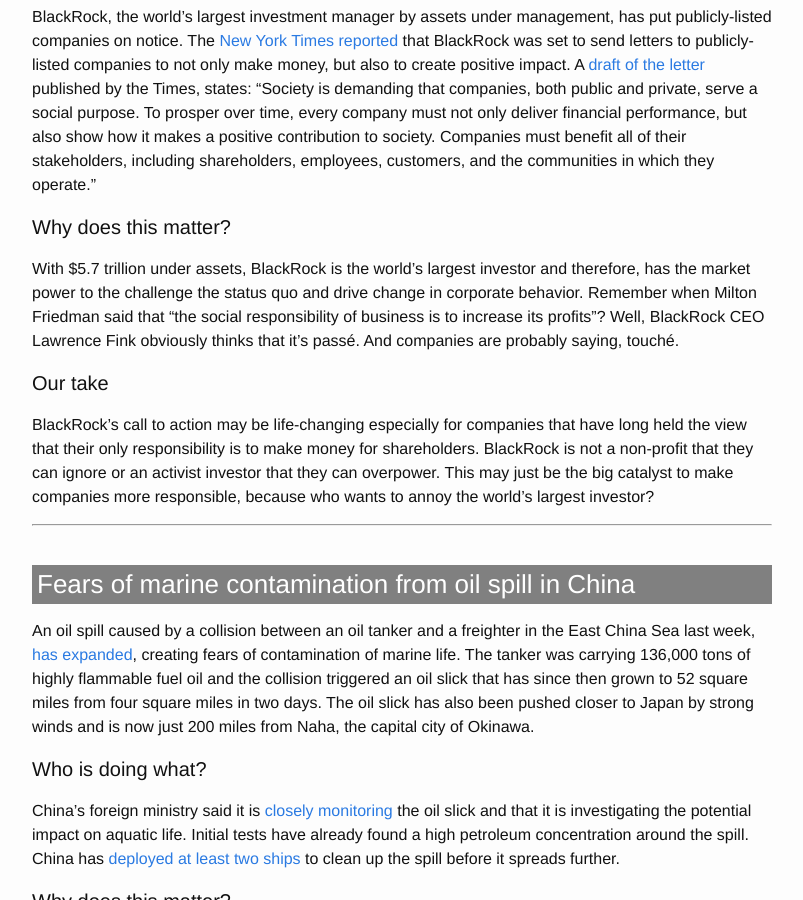
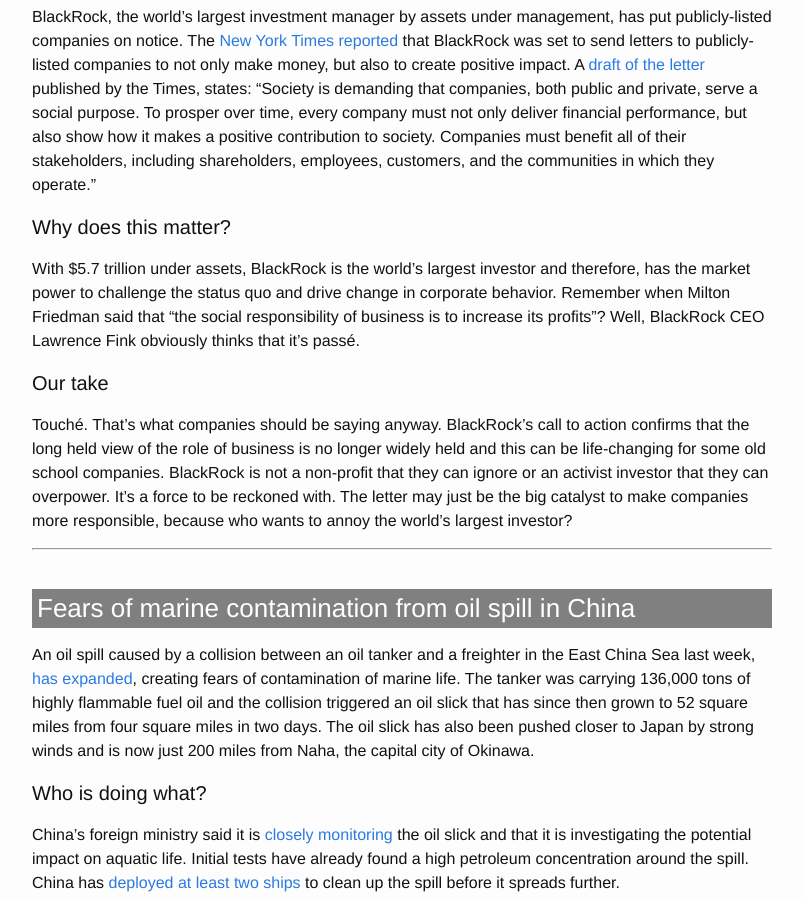
Before and after one commit to Sparkleleuk/Sustainability_Matters, a Jekyll site: the page built from _posts/2018-01-16-Blackrock-China.markdown, in a window 1280 px wide and 900 px high, scrolled down 335 px. Shown: the whole window, without its empty margins (238-1041 px from the left). Built offline with Jekyll 4.4.1, drawn with Linux system fonts in a browser that asks for light colours.

Commit message:
fix post

```diff
--- a/_posts/2018-01-16-Blackrock-China.markdown
+++ b/_posts/2018-01-16-Blackrock-China.markdown
@@ -12,11 +12,11 @@ BlackRock, the world's largest investment manager by assets under management, ha
 
 #### Why does this matter?
 
-With $5.7 trillion under assets, BlackRock is the world's largest investor and therefore, has the market power to the challenge the status quo and drive change in corporate behavior. Remember when Milton Friedman said that "the social responsibility of business is to increase its profits"? Well, BlackRock CEO Lawrence Fink obviously thinks that it's passé. And companies are probably saying, touché.
+With $5.7 trillion under assets, BlackRock is the world's largest investor and therefore, has the market power to challenge the status quo and drive change in corporate behavior. Remember when Milton Friedman said that "the social responsibility of business is to increase its profits"? Well, BlackRock CEO Lawrence Fink obviously thinks that it's passé.
 
 #### Our take
 
-BlackRock's call to action may be life-changing especially for companies that have long held the view that their only responsibility is to make money for shareholders. BlackRock is not a non-profit that they can ignore or an activist investor that they can overpower. This may just be the big catalyst to make companies more responsible, because who wants to annoy the world's largest investor?
+Touché. That's what companies should be saying anyway. BlackRock's call to action confirms that the long held view of the role of business is no longer widely held and this can be life-changing for some old school companies. BlackRock is not a non-profit that they can ignore or an activist investor that they can overpower. It's a force to be reckoned with. The letter may just be the big catalyst to make companies more responsible, because who wants to annoy the world's largest investor?
 
 * * *
 <br />
```
